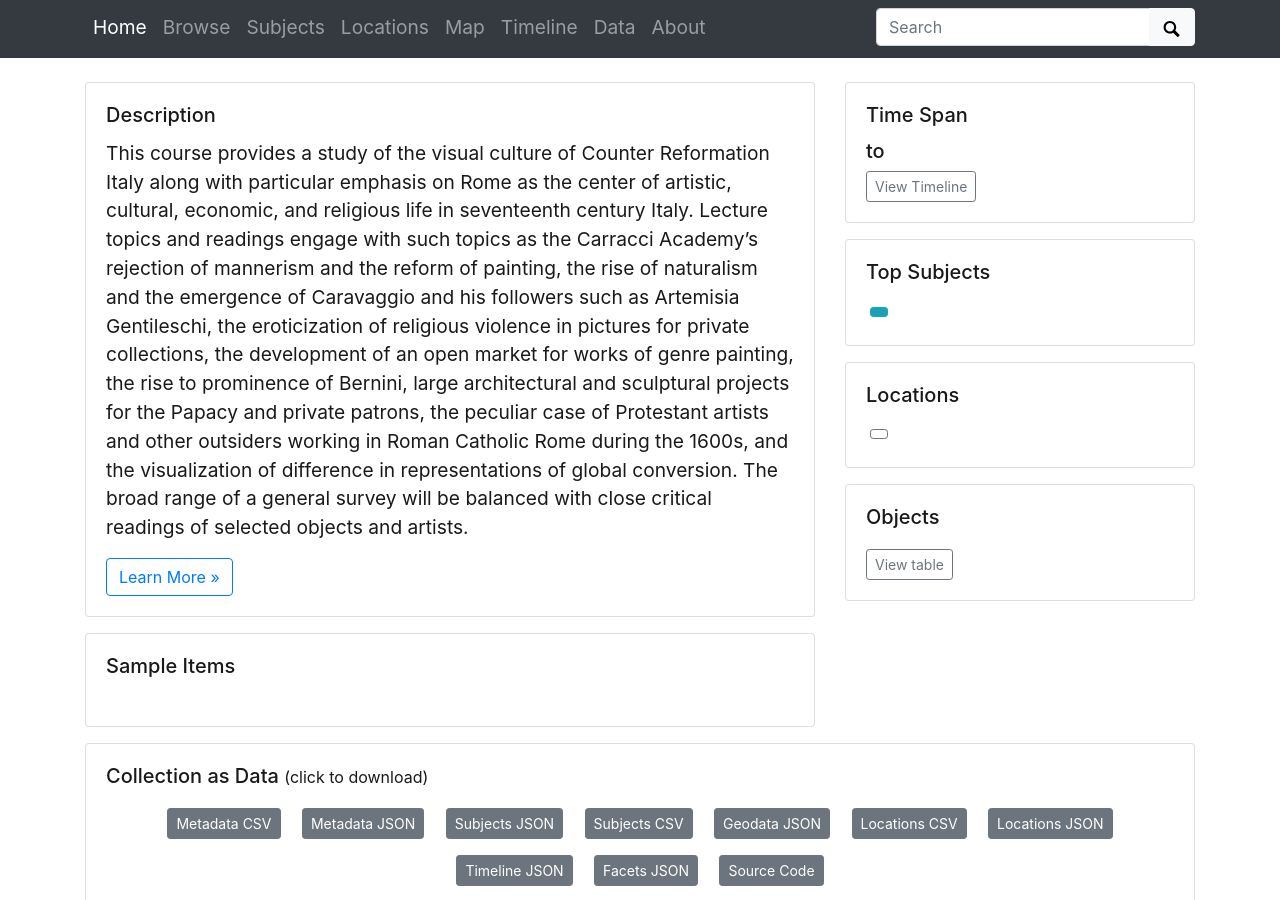
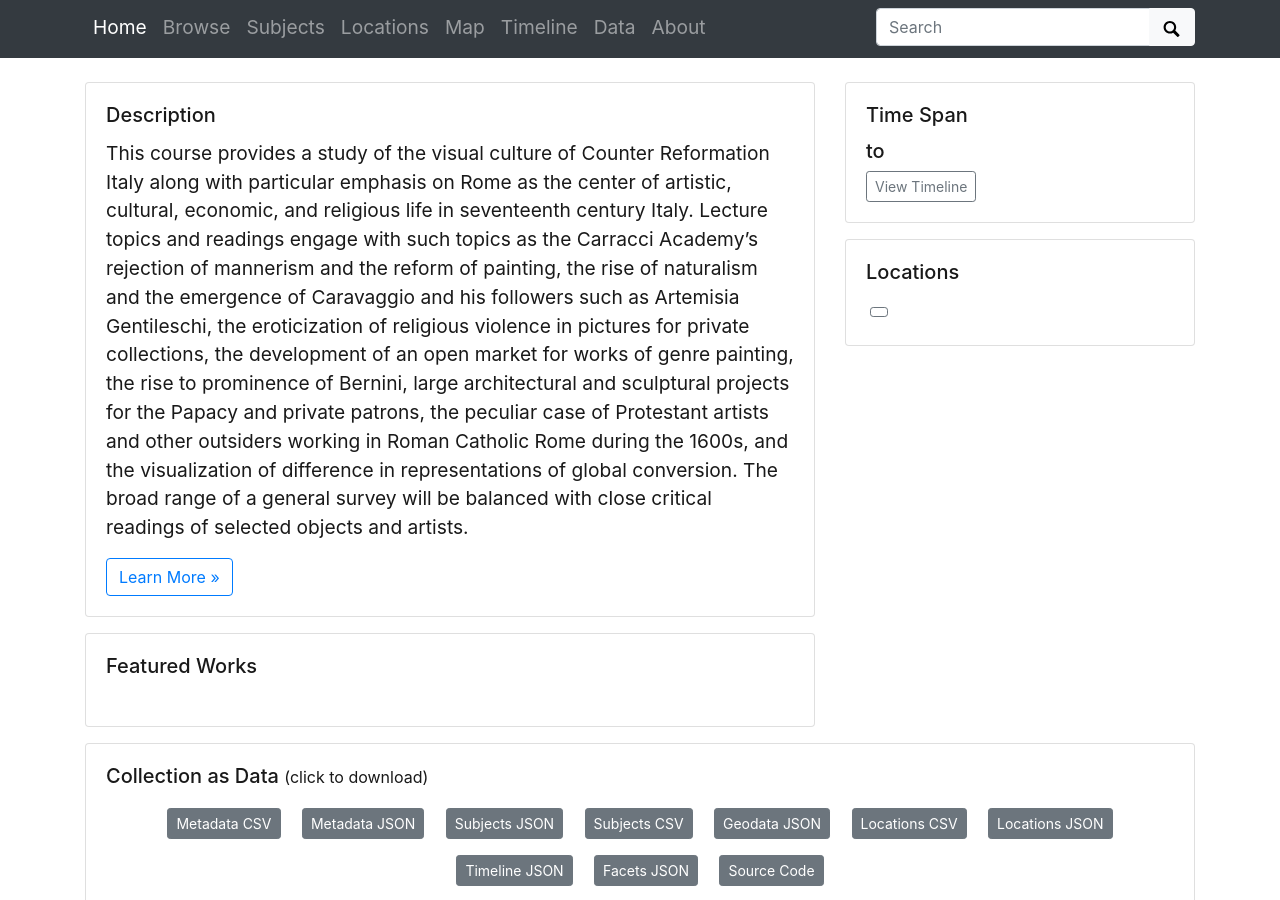
Before and after one commit to ahva-vrc/early-modern-italy, a Jekyll site: the page built from index.md, in a window 1280 px wide and 900 px high, scrolled down 411 px. Built offline with Jekyll 4.4.1, drawn with Linux system fonts in a browser that asks for light colours.

Commit message:
Update home-infographic.html

```diff
--- a/_layouts/home-infographic.html
+++ b/_layouts/home-infographic.html
@@ -6,18 +6,14 @@ layout: page
   <div class="col-md-8">
 
     {% include index/description.html %}
-    {% include index/carousel.html title="Sample Items" height="300" %}
+    {% include index/carousel.html title="Featured Works" height="300" %}
 
   </div>
   <div class="col-md-4">
 
     {% include index/time.html %}
 
-    {% include index/featured-terms.html field="subject" title="Top Subjects" btn-color="info" %}
-
     {% include index/featured-terms.html field="location" title="Locations" btn-color="outline-secondary" %}
-
-    {% include index/objects.html %}
 
   </div>
   <div class="col-md-12">
```
